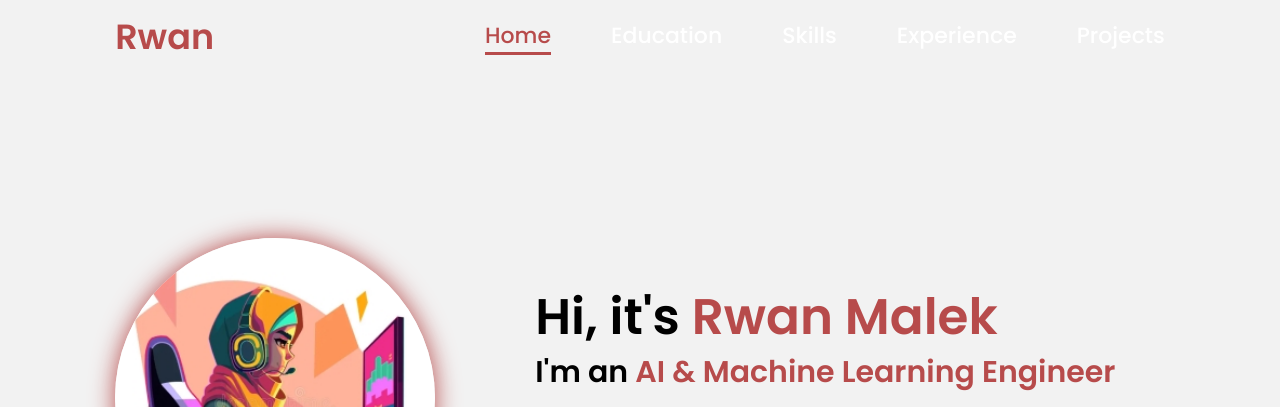
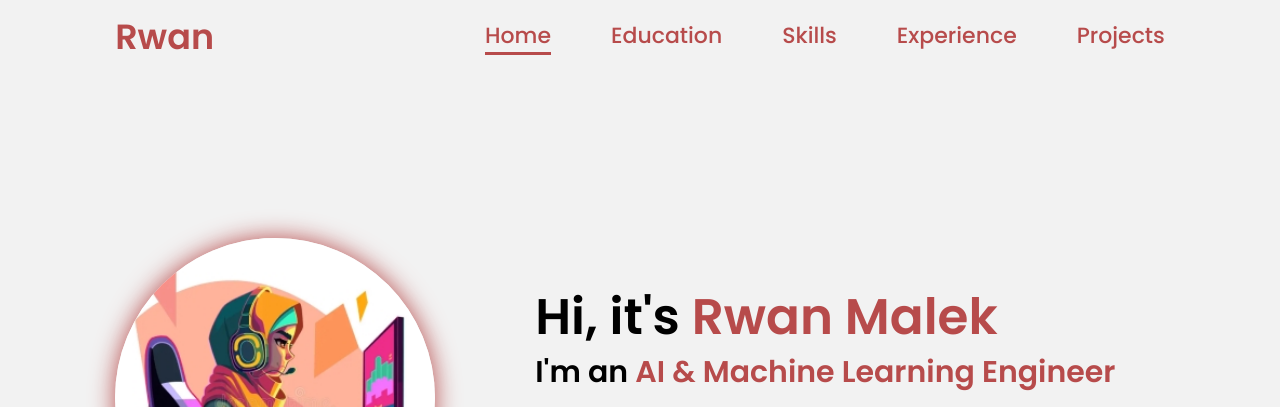
Before and after one commit to elf1ky/portofolio2, a plain HTML site: page index.html in a window 1280 px wide. Shown: the top 407 px of the page. Drawn offline with Linux system fonts and the light colour scheme.

Commit message:
Update index.html

```diff
--- a/index.html
+++ b/index.html
@@ -13,10 +13,10 @@
     <a href="#" class="logo">Rwan</a>
     <nav>
       <a href="#" class="active">Home</a>
-      <a href="#education">Education</a>
-      <a href="#skills">Skills</a>
-      <a href="#experience">Experience</a>
-      <a href="#projects">Projects</a>
+      <a href="#education"><span>Education</span></a>
+      <a href="#skills"><span>Skills</span></a>
+      <a href="#experience"><span>Experience</span></a>
+      <a href="#projects"><span>Projects</span></a>
 
     </nav>
   </header>
```
